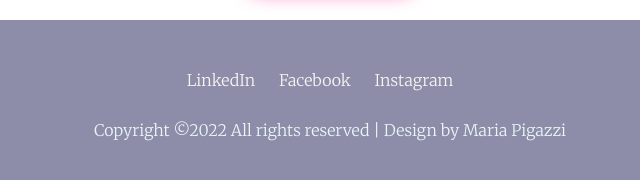
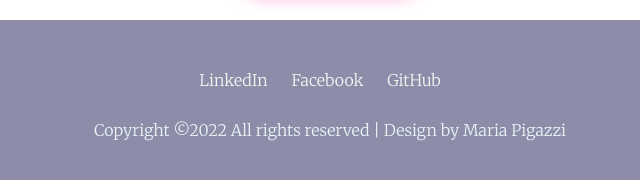
Before and after one commit to maria-pigazzi/profile, a plain HTML site: page index.html in a window 1280 px wide. Shown: the part 1345-1525 px from the top of the page, 310-950 px from the left. Drawn offline with Linux system fonts and the light colour scheme; a web font is replaced by a local one.

Commit message:
blanked target in links and changed insta to github

```diff
--- a/index.html
+++ b/index.html
@@ -49,9 +49,9 @@
     </div>
   </div>
   <div class="bottom-c">
-    <a class="contact-link" href="https://linkedin.com">LinkedIn</a>
-    <a class="contact-link" href="https://facebook.com">Facebook</a>
-    <a class="contact-link" href="mailto:name@email.com">Instagram</a>
+    <a class="contact-link" href="https://www.linkedin.com/in/maria-pigazzi/" target="_blank">LinkedIn</a>
+    <a class="contact-link" href="https://facebook.com" target="_blank">Facebook</a>
+    <a class="contact-link" href="https://github.com/maria-pigazzi" target="_blank">GitHub</a>
     <p class="bottom-p"> Copyright &copy;2022 All rights reserved | Design by Maria Pigazzi</p>
   </div>
 </body>
```
